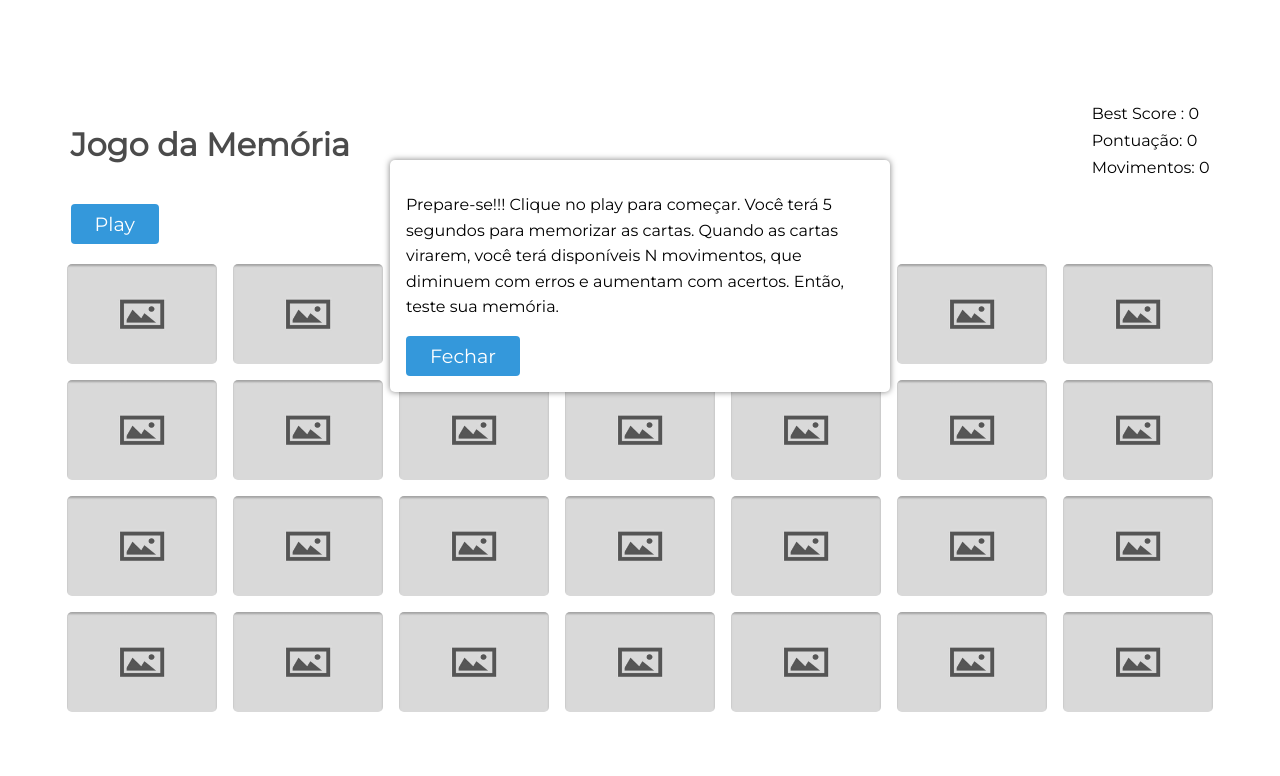
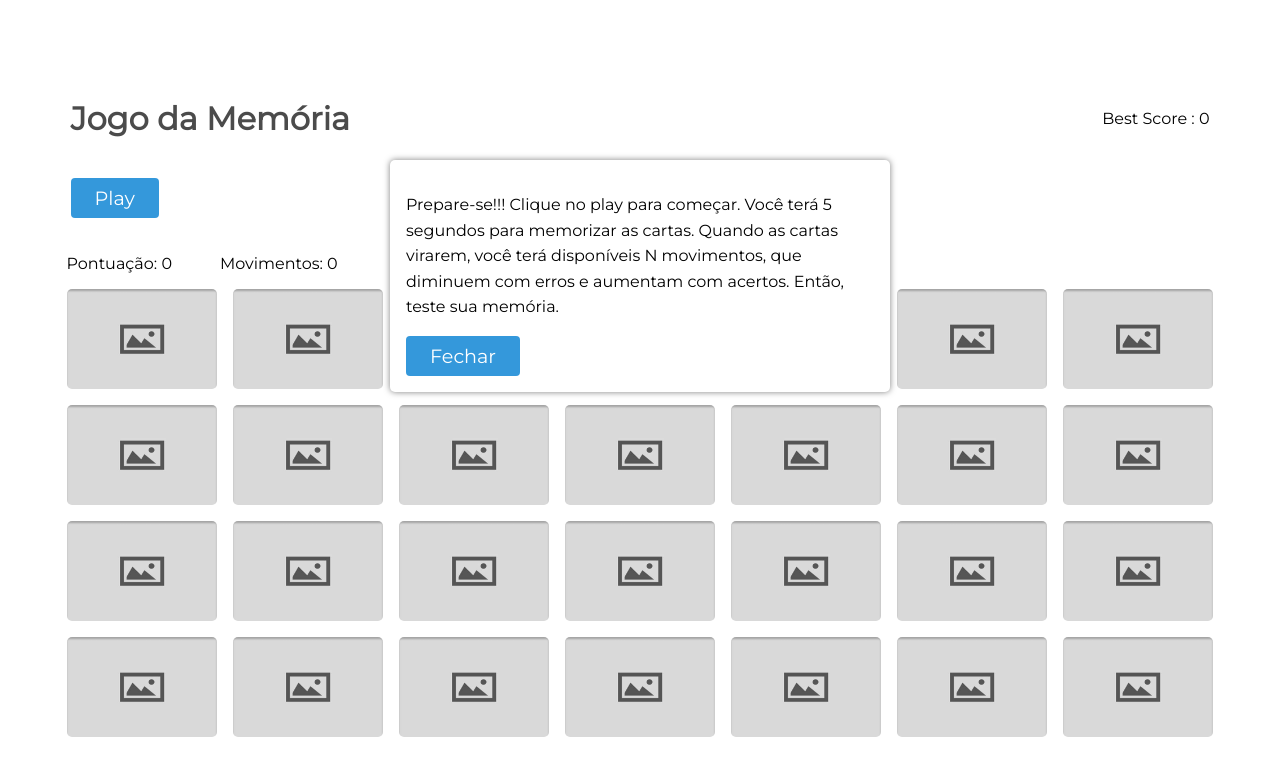
Before and after one commit to devbymarcos/jogo-da-memoria, a website built with Vite: page index.html in a window 1280 px wide. Built offline with nearby package versions, Linux system fonts and the light colour scheme.

Commit message:
style: novo posicionamento das informacaoes

```diff
--- a/index.html
+++ b/index.html
@@ -23,14 +23,18 @@
       <h1 class="title">Jogo da Memória</h1>
       <ul>
         <li class="best-score">Best score : 0</li>
-        <li class="score">Pontuação: 0</li>
-        <li class="guesses">Movimentos: 0</li>
       </ul>
     </div>
     <div class="controls container">
       <button class="btn btn-blue btn-start">Play</button>
       <div class="message-endgame"></div>
     </div>
+    <div class="score-box container">
+      <ul>
+        <li class="score">Pontuação: 0</li>
+        <li class="guesses">Movimentos: 0</li>
+      </ul>
+    </div>
     <div id="board" class="board container"></div>
 
     <script type="module" src="/src/main.js"></script>
--- a/src/style.css
+++ b/src/style.css
@@ -28,6 +28,9 @@ body {
 img {
   max-width: 100%;
   width: 100%;
+}
+li {
+  list-style: none;
 }
 .container {
   width: 100%;
@@ -77,10 +80,6 @@ img {
   padding: 4px;
 }
 
-.header ul li {
-  list-style: none;
-  margin-bottom: 0.5rem;
-}
 .header .title {
   color: var(--text-color);
   margin: 2rem 0;
@@ -92,6 +91,13 @@ img {
   flex-wrap: wrap;
   gap: 1rem;
   perspective: 1000px;
+}
+.score-box {
+  margin-bottom: 1rem;
+}
+.score-box ul {
+  display: flex;
+  gap: 3rem;
 }
 .card {
   width: 150px;
@@ -124,7 +130,7 @@ img {
   display: flex;
   gap: 2rem;
   align-items: center;
-  margin-bottom: 1rem;
+  margin-bottom: 2rem;
   padding: 4px;
 }
 
@@ -188,4 +194,11 @@ img {
   .board {
     padding: 8px;
   }
+  .header .title {
+    font-size: 1.3rem;
+  }
+  .template-game-over,
+  .template-winer-game {
+    font-size: 1rem;
+  }
 }
```
